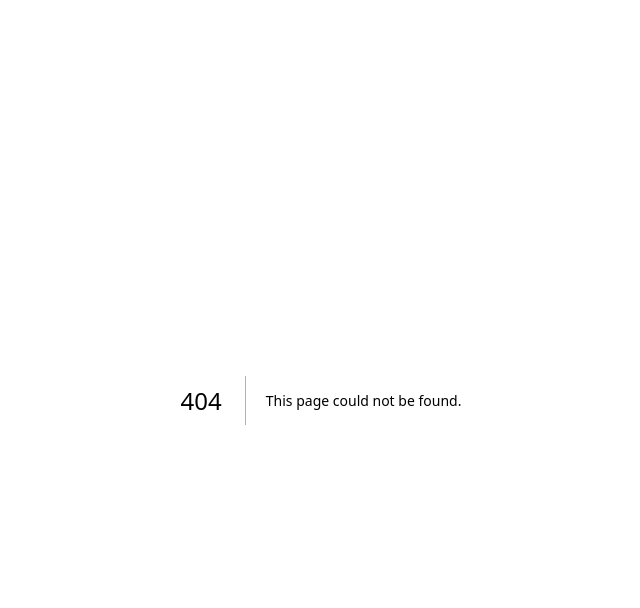
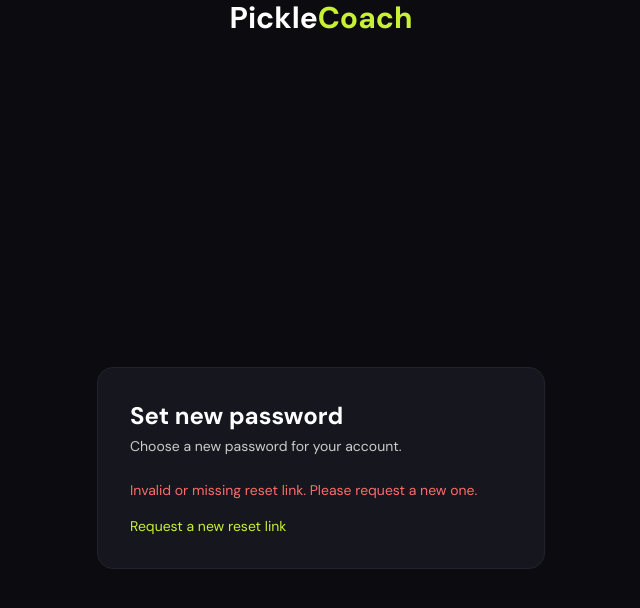
Before and after one commit to RonchiTech/picklecoach, a Next.js app in the folder apps/web/: page /reset-password in a window 1280 px wide. Before the commit this address had no page. Shown: the top 608 px of the page, without its empty margins (319-959 px from the left). Built offline with nearby package versions, Linux system fonts and the light colour scheme; no server answers.

Commit message:
feat: add reset-password page and login success banner

```diff
--- a/apps/web/src/app/(auth)/login/page.tsx
+++ b/apps/web/src/app/(auth)/login/page.tsx
@@ -1,7 +1,11 @@
 import Link from 'next/link'
 import { LoginForm } from '@/components/auth/LoginForm'
 
-export default function LoginPage() {
+type SearchParams = Promise<{ reset?: string }>
+
+export default async function LoginPage({ searchParams }: { searchParams: SearchParams }) {
+  const sp = await searchParams
+
   return (
     <div className="flex min-h-screen items-center justify-center bg-base">
       <div className="w-full max-w-md rounded-2xl border border-border bg-surface p-8">
@@ -9,6 +13,11 @@ export default function LoginPage() {
           <h1 className="text-2xl font-bold text-text-primary">Welcome back</h1>
           <p className="mt-1 text-sm text-text-secondary">Sign in to your PickleCoach account</p>
         </div>
+        {sp.reset === 'success' && (
+          <div className="mb-4 rounded-lg border border-accent/30 bg-accent/10 px-4 py-3 text-sm text-accent">
+            Password updated. Sign in with your new password.
+          </div>
+        )}
         <LoginForm />
         <p className="mt-6 text-center text-sm text-text-secondary">
           Don&apos;t have an account?{' '}
--- /dev/null
+++ b/apps/web/src/app/(auth)/reset-password/page.tsx
@@ -0,0 +1,20 @@
+import { Suspense } from 'react'
+import { ResetPasswordForm } from '@/components/auth/ResetPasswordForm'
+
+export default function ResetPasswordPage() {
+  return (
+    <div className="flex min-h-screen items-center justify-center bg-base">
+      <div className="w-full max-w-md rounded-2xl border border-border bg-surface p-8">
+        <div className="mb-6">
+          <h1 className="text-2xl font-bold text-text-primary">Set new password</h1>
+          <p className="mt-1 text-sm text-text-secondary">
+            Choose a new password for your account.
+          </p>
+        </div>
+        <Suspense>
+          <ResetPasswordForm />
+        </Suspense>
+      </div>
+    </div>
+  )
+}
--- /dev/null
+++ b/apps/web/src/components/auth/ResetPasswordForm.tsx
@@ -0,0 +1,73 @@
+'use client'
+
+import { useState } from 'react'
+import { useRouter, useSearchParams } from 'next/navigation'
+import Link from 'next/link'
+import { apiFetch } from '@/lib/api'
+
+export function ResetPasswordForm() {
+  const router = useRouter()
+  const params = useSearchParams()
+  const token = params.get('token') ?? ''
+  const [error, setError] = useState<string | null>(null)
+  const [loading, setLoading] = useState(false)
+
+  if (!token) {
+    return (
+      <div className="flex flex-col gap-4">
+        <p className="text-sm text-error">
+          Invalid or missing reset link. Please request a new one.
+        </p>
+        <Link href="/forgot-password" className="text-sm text-accent hover:underline">
+          Request a new reset link
+        </Link>
+      </div>
+    )
+  }
+
+  async function handleSubmit(e: React.FormEvent<HTMLFormElement>) {
+    e.preventDefault()
+    setError(null)
+    setLoading(true)
+    const newPassword = (e.currentTarget.elements.namedItem('newPassword') as HTMLInputElement)
+      .value
+    try {
+      await apiFetch('/api/v1/auth/reset-password', {
+        method: 'POST',
+        body: { token, newPassword },
+      })
+      router.push('/login?reset=success')
+    } catch (err) {
+      setError(err instanceof Error ? err.message : 'Reset failed. The link may have expired.')
+    } finally {
+      setLoading(false)
+    }
+  }
+
+  return (
+    <form onSubmit={handleSubmit} className="flex flex-col gap-4">
+      <div className="flex flex-col gap-1">
+        <label htmlFor="newPassword" className="text-sm font-medium text-text-secondary">
+          New password
+        </label>
+        <input
+          id="newPassword"
+          name="newPassword"
+          type="password"
+          required
+          minLength={8}
+          placeholder="••••••••"
+          className="rounded-lg border border-border bg-surface px-4 py-2.5 text-text-primary placeholder:text-muted focus:border-accent focus:outline-none"
+        />
+      </div>
+      {error && <p className="text-sm text-error">{error}</p>}
+      <button
+        type="submit"
+        disabled={loading}
+        className="rounded-lg bg-accent py-2.5 font-semibold text-[#0C0C10] transition-opacity hover:opacity-90 disabled:opacity-50"
+      >
+        {loading ? 'Updating…' : 'Set new password'}
+      </button>
+    </form>
+  )
+}
```
